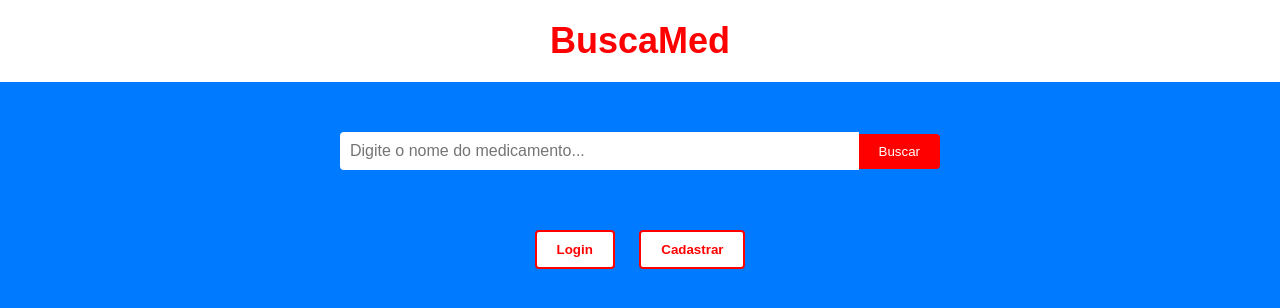
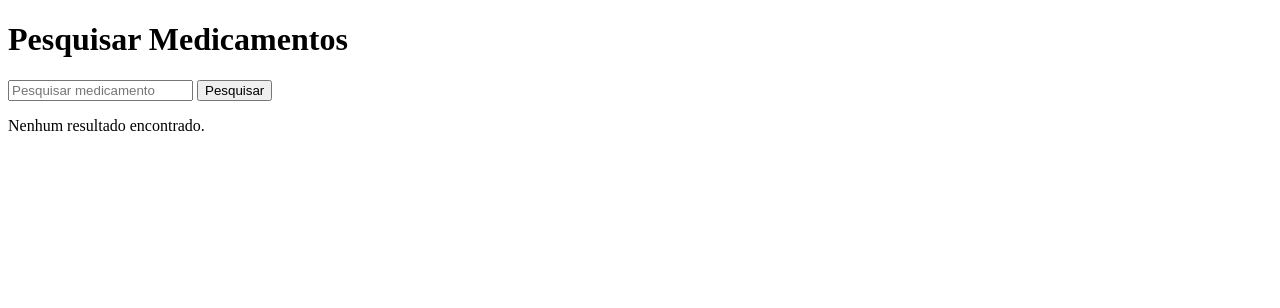
Before and after one commit to gutosantoz/BuscaMed, a Django app: page /busca/busca/ in a window 1280 px wide. Shown: the top 308 px of the page. Run offline with Django 5.2, Linux system fonts and the light colour scheme.

Commit message:
Update busca.html

```diff
--- a/busca/templates/busca.html
+++ b/busca/templates/busca.html
@@ -1,90 +1,30 @@
 <!DOCTYPE html>
-<html lang="pt-BR">
+<html lang="pt-br">
 <head>
-  <meta charset="UTF-8">
-  <title>BuscaMed</title>
-  <style>
-    body {
-      background-color: #007BFF; /* Azul de fundo */
-      font-family: Arial, sans-serif;
-      margin: 0;
-      padding: 0;
-    }
-
-    header {
-      background-color: white;
-      padding: 20px;
-      text-align: center;
-    }
-
-    header h1 {
-      color: red;
-      margin: 0;
-      font-size: 36px;
-    }
-
-    .search-container {
-      display: flex;
-      justify-content: center;
-      align-items: center;
-      margin: 50px auto;
-      max-width: 600px;
-    }
-
-    .search-box {
-      flex: 1;
-      padding: 10px;
-      font-size: 16px;
-      border: none;
-      border-radius: 4px 0 0 4px;
-    }
-
-    .search-button {
-      padding: 10px 20px;
-      background-color: red;
-      color: white;
-      border: none;
-      border-radius: 0 4px 4px 0;
-      cursor: pointer;
-    }
-
-    .action-buttons {
-      text-align: center;
-      margin-top: 20px;
-    }
-
-    .action-buttons button {
-      padding: 10px 20px;
-      margin: 10px;
-      background-color: white;
-      color: red;
-      border: 2px solid red;
-      border-radius: 4px;
-      cursor: pointer;
-      font-weight: bold;
-    }
-
-    .action-buttons button:hover {
-      background-color: red;
-      color: white;
-    }
-  </style>
+    <meta charset="UTF-8">
+    <meta name="viewport" content="width=device-width, initial-scale=1.0">
+    <title>BuscaMed - Comparação de Preços</title>
 </head>
 <body>
+    <h1>Pesquisar Medicamentos</h1>
+    <form method="get">
+        <input type="text" name="q" placeholder="Pesquisar medicamento" />
+        <button type="submit">Pesquisar</button>
+    </form>
 
-  <header>
-    <h1>BuscaMed</h1>
-  </header>
-
-  <div class="search-container">
-    <input type="text" class="search-box" placeholder="Digite o nome do medicamento...">
-    <button class="search-button">Buscar</button>
-  </div>
-
-  <div class="action-buttons">
-    <button>Login</button>
-    <button>Cadastrar</button>
-  </div>
-
+    {% if resultados %}
+        <ul>
+            {% for resultado in resultados %}
+                <li>
+                    <strong>{{ resultado.nome_farmacia }}</strong><br>
+                    Preço: R$ {{ resultado.preco }}<br>
+                    Endereço: {{ resultado.endereco }}<br>
+                    Telefone: {{ resultado.telefone }}
+                </li>
+            {% endfor %}
+        </ul>
+    {% else %}
+        <p>Nenhum resultado encontrado.</p>
+    {% endif %}
 </body>
 </html>
```
